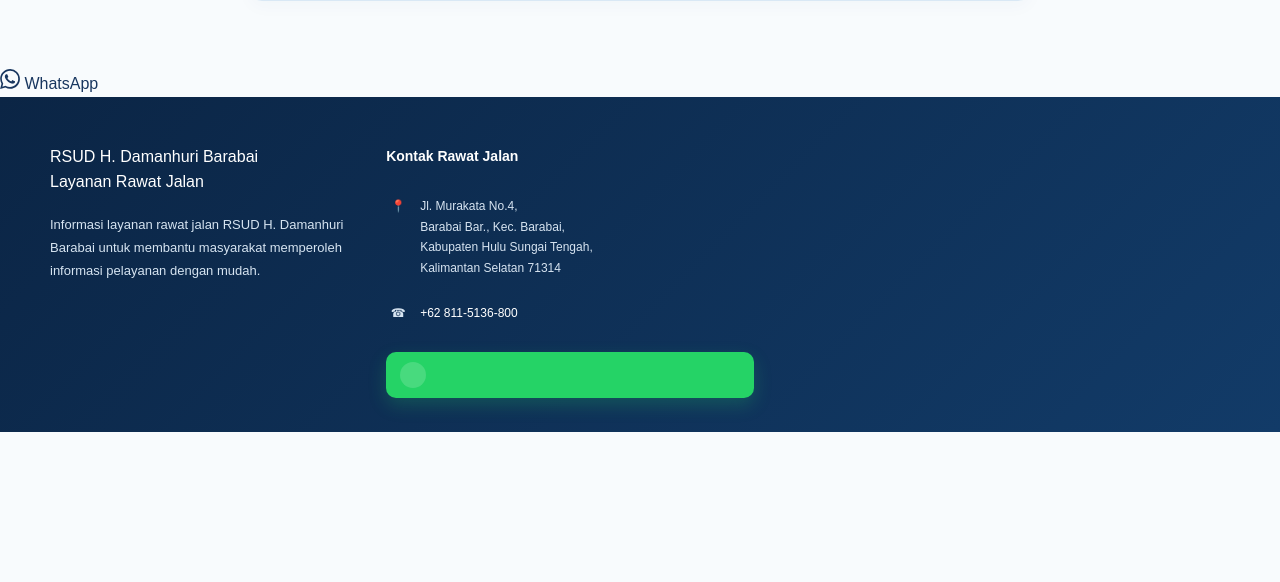
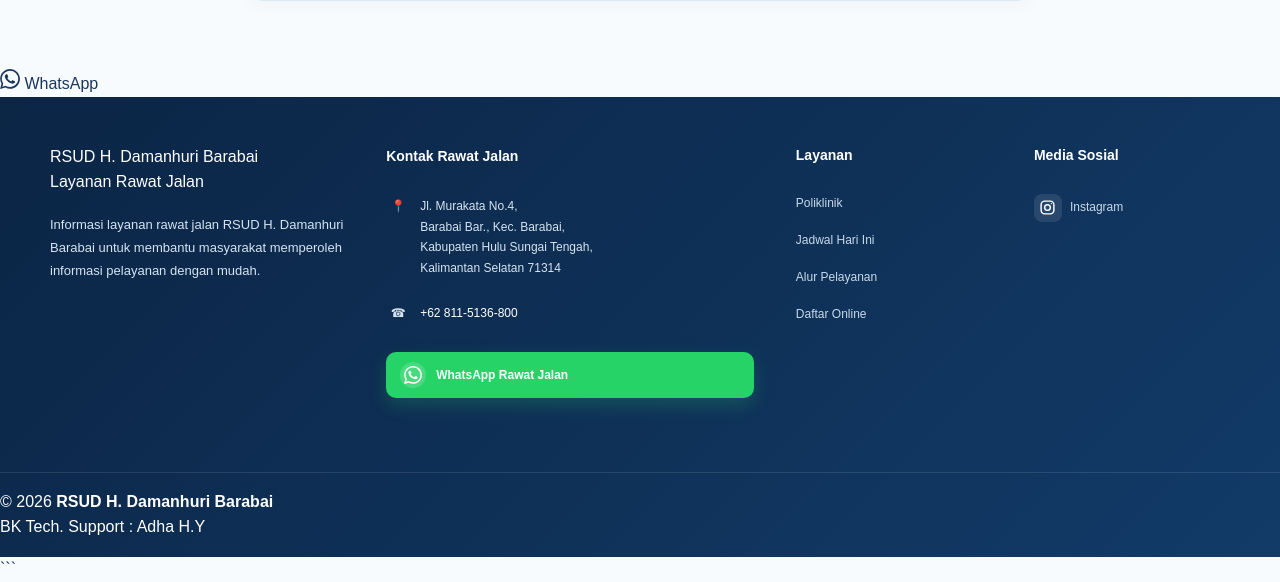
Before and after one commit to dewandaru11/rawatjalanrshd, a Flask app: page /daftar-online in a window 1280 px wide. Shown: the part 1050-1632 px from the top of the page. Before the commit the page ends 1482 px from the top, so only its background shows below. Run offline with Flask 3, Linux system fonts and the light colour scheme.

Commit message:
Update base.html

````diff
--- a/RAWAT JALAN RSHD WEB/templates/base.html
+++ b/RAWAT JALAN RSHD WEB/templates/base.html
@@ -28,7 +28,7 @@
         rel="stylesheet"
     >
 
-    <!-- CSS utama -->
+    <!-- CSS -->
     <link
         rel="stylesheet"
         href="{{ url_for('static', filename='css/style.css') }}"
@@ -47,7 +47,6 @@
 
     <div class="container header-inner">
 
-        <!-- BRAND -->
         <a
             href="{{ url_for('beranda') }}"
             class="brand"
@@ -80,6 +79,7 @@
 
 
         <!-- MOBILE MENU -->
+
         <button
             type="button"
             class="menu-toggle"
@@ -94,6 +94,7 @@
 
 
         <!-- NAVIGASI -->
+
         <nav class="main-nav" id="mainNav">
 
             <a href="{{ url_for('beranda') }}">
@@ -149,11 +150,9 @@
                 {% for category, message in messages %}
 
                     <div class="flash-message {{ category }}">
-
                         <span class="flash-text">
                             {{ message }}
                         </span>
-
                     </div>
 
                 {% endfor %}
@@ -187,7 +186,7 @@
     class="whatsapp-floating"
     target="_blank"
     rel="noopener noreferrer"
-    aria-label="WhatsApp Rawat Jalan"
+    aria-label="WhatsApp Rawat Jalan RSUD H. Damanhuri Barabai"
 >
 
     <span class="whatsapp-floating-icon">
@@ -273,7 +272,6 @@
                 Kontak Rawat Jalan
             </strong>
 
-
             <div class="contact-item">
 
                 <span class="contact-icon">
@@ -331,5 +329,223 @@
                         11.84-11.84 0-3.16-1.23-6.13-3.38-8.42ZM12.06
                         21.73h-.01a9.85 9.85 0 0 1-5.02-1.37l-.36-.21-3.79
                         1 1.01-3.69-.23-.38a9.82 9.82 0 0 1-1.51-5.24
-                        c0-5.43 4.42-9.85 9.86-9
+                        c0-5.43 4.42-9.85 9.86-9.85 2.63 0 5.1 1.03
+                        6.96 2.89a9.77 9.77 0 0 1 2.89 6.96
+                        c0 5.44-4.42 9.86-9.85 9.86Zm5.41-7.39
+                        c-.3-.15-1.79-.88-2.07-.98-.28-.1-.48-.15-.68.15
+                        -.2.3-.78.98-.96 1.18-.18.2-.35.23-.65.08
+                        -.3-.15-1.27-.47-2.42-1.5-.9-.8-1.5-1.79-1.68-2.09
+                        -.18-.3-.02-.46.13-.61.13-.13.3-.35.45-.53
+                        .15-.18.2-.3.3-.5.1-.2.05-.38-.03-.53
+                        -.08-.15-.68-1.64-.93-2.25-.25-.6-.5-.52-.68-.53
+                        -.18-.01-.38-.01-.58-.01-.2 0-.53.08-.81.38
+                        -.28.3-1.06 1.03-1.06 2.51
+                        0 1.48 1.08 2.91 1.23 3.11
+                        .15.2 2.12 3.24 5.14 4.54
+                        .72.31 1.28.49 1.72.63
+                        .72.23 1.38.2 1.9.12
+                        .58-.09 1.79-.73 2.04-1.43
+                        .25-.7.25-1.31.18-1.43
+                        -.07-.12-.27-.19-.57-.34Z"/>
+                    </svg>
+
+                </span>
+
+                <span>
+                    WhatsApp Rawat Jalan
+                </span>
+
+            </a>
+
+        </div>
+
+
+        <!-- LAYANAN -->
+
+        <div class="footer-links">
+
+            <strong>
+                Layanan
+            </strong>
+
+            <a href="{{ url_for('poliklinik') }}">
+                Poliklinik
+            </a>
+
+            <a
+                href="https://simrs.rshdbarabai.com/anjungan/jadwaldokterpoli"
+                target="_blank"
+                rel="noopener noreferrer"
+            >
+                Jadwal Hari Ini
+            </a>
+
+            <a href="{{ url_for('alur_pelayanan') }}">
+                Alur Pelayanan
+            </a>
+
+            <a href="{{ url_for('daftar_online') }}">
+                Daftar Online
+            </a>
+
+        </div>
+
+
+        <!-- MEDIA SOSIAL -->
+
+        <div class="footer-social">
+
+            <strong>
+                Media Sosial
+            </strong>
+
+            <a
+                href="https://www.instagram.com/frontoffice.id"
+                target="_blank"
+                rel="noopener noreferrer"
+            >
+
+                <span class="social-icon">
+
+                    <svg
+                        viewBox="0 0 24 24"
+                        width="17"
+                        height="17"
+                        fill="none"
+                        stroke="currentColor"
+                        stroke-width="2"
+                    >
+
+                        <rect
+                            x="3"
+                            y="3"
+                            width="18"
+                            height="18"
+                            rx="5"
+                        />
+
+                        <circle
+                            cx="12"
+                            cy="12"
+                            r="4"
+                        />
+
+                        <circle
+                            cx="17.5"
+                            cy="6.5"
+                            r="1"
+                            fill="currentColor"
+                            stroke="none"
+                        />
+
+                    </svg>
+
+                </span>
+
+                Instagram
+
+            </a>
+
+        </div>
+
+    </div>
+
+
+    <!-- FOOTER BOTTOM -->
+
+    <div class="footer-bottom">
+
+        <div class="footer-bottom-inner">
+
+            <div class="copyright">
+
+                © 2026
+                <strong>
+                    RSUD H. Damanhuri Barabai
+                </strong>
+
+            </div>
+
+            <div class="support">
+
+                BK Tech.
+                Support : Adha H.Y
+
+            </div>
+
+        </div>
+
+    </div>
+
+</footer>
+
+
+<!-- =====================================================
+     JAVASCRIPT
+     ===================================================== -->
+
+<script>
+
+document.addEventListener("DOMContentLoaded", function () {
+
+    const menuToggle =
+        document.getElementById("menuToggle");
+
+    const mainNav =
+        document.getElementById("mainNav");
+
+
+    if (menuToggle && mainNav) {
+
+        menuToggle.addEventListener(
+            "click",
+            function () {
+
+                const opened =
+                    mainNav.classList.toggle(
+                        "mobile-open"
+                    );
+
+                menuToggle.setAttribute(
+                    "aria-expanded",
+                    opened ? "true" : "false"
+                );
+
+            }
+        );
+
+
+        mainNav
+            .querySelectorAll("a")
+            .forEach(function (link) {
+
+                link.addEventListener(
+                    "click",
+                    function () {
+
+                        mainNav.classList.remove(
+                            "mobile-open"
+                        );
+
+                        menuToggle.setAttribute(
+                            "aria-expanded",
+                            "false"
+                        );
+
+                    }
+                );
+
+            });
+
+    }
+
+});
+
+</script>
+
+
+{% block scripts %}{% endblock %}
+
+</body>
+</html>
 ```
````
